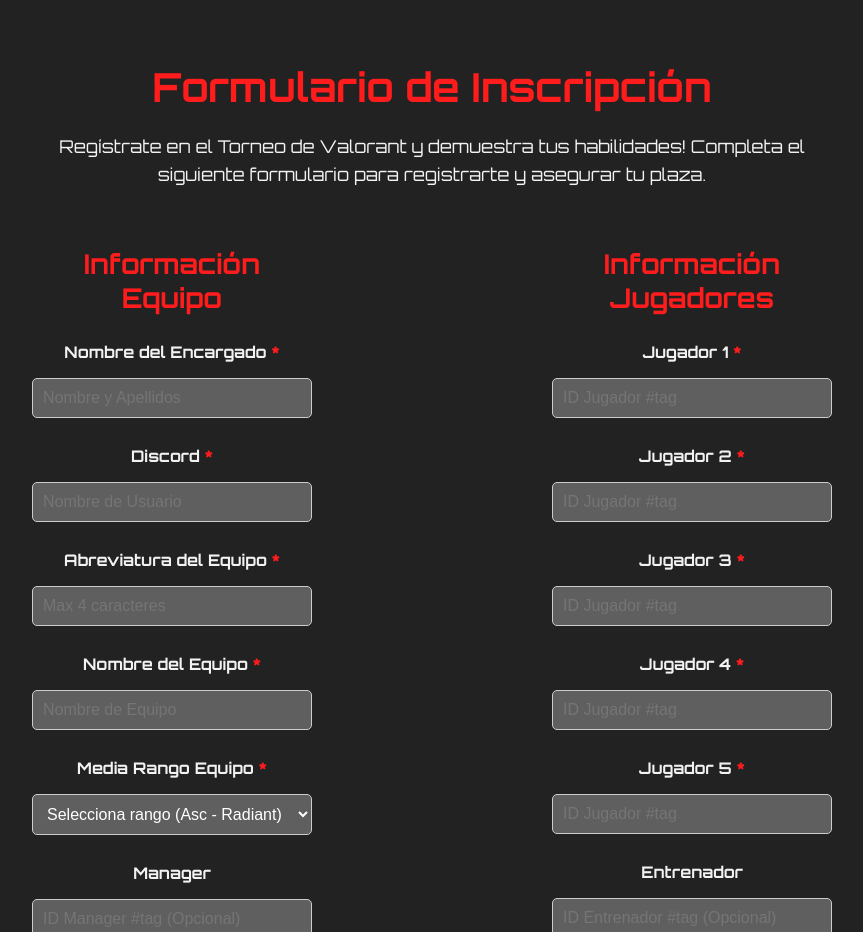
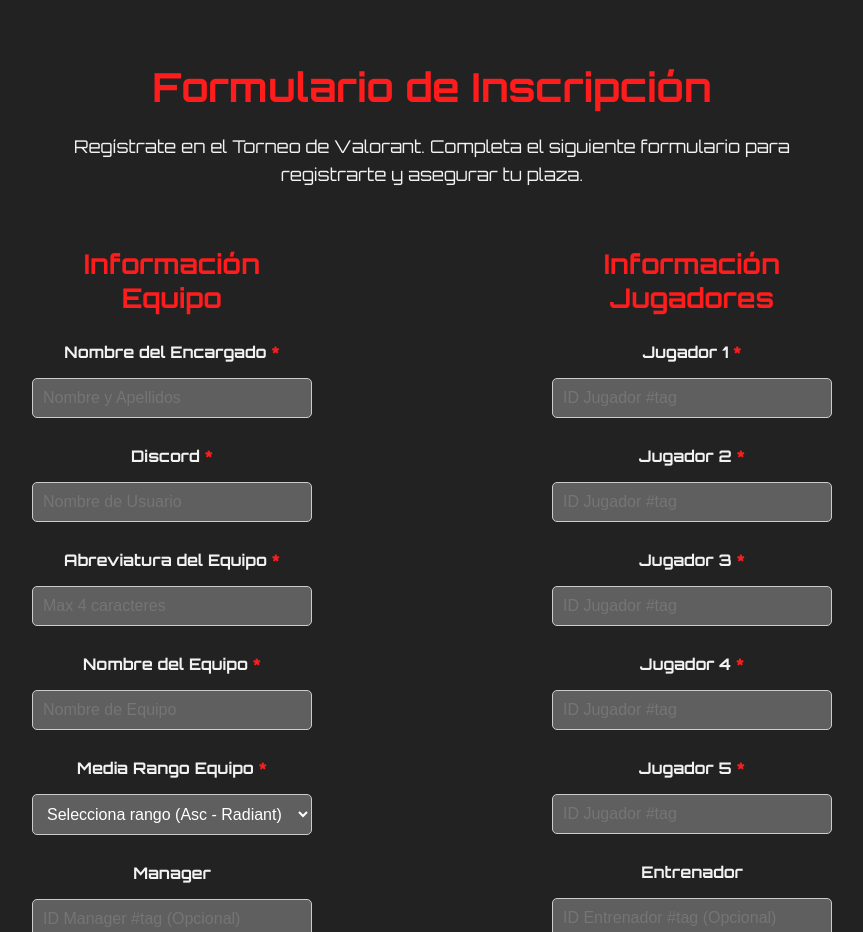
Before and after one commit to BeltranMondejar/SpikeDefuseSeries, a plain HTML site: page index.html in a window 1280 px wide. Shown: the part 5040-5972 px from the top of the page, without its empty margins (208-1071 px from the left). Drawn offline with nearby package versions, Linux system fonts and the light colour scheme.

Commit message:
Fix form

```diff
--- a/index.html
+++ b/index.html
@@ -387,7 +387,7 @@
     <div class="register-container">
       <h2>Formulario de Inscripción</h2>
       <p>
-        Regístrate en el Torneo de Valorant y demuestra tus habilidades!
+        Regístrate en el Torneo de Valorant.
         Completa el siguiente formulario para registrarte y asegurar tu plaza.
       </p>
       <form method="POST" class="registration-form" id="registration-form">
```
